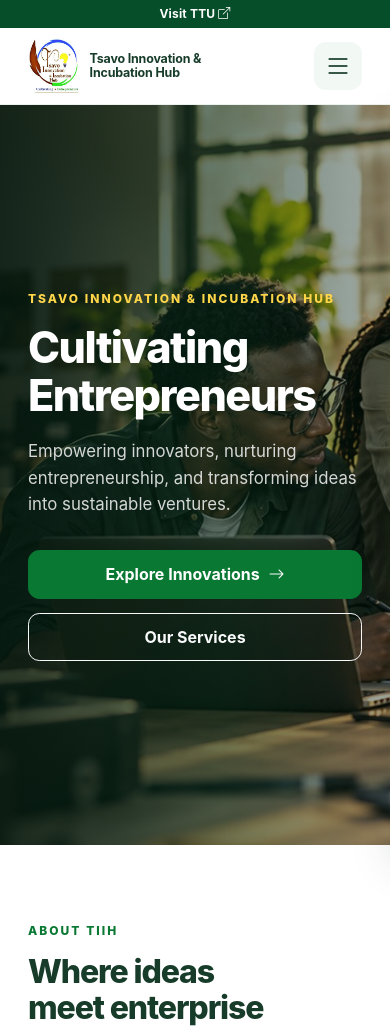
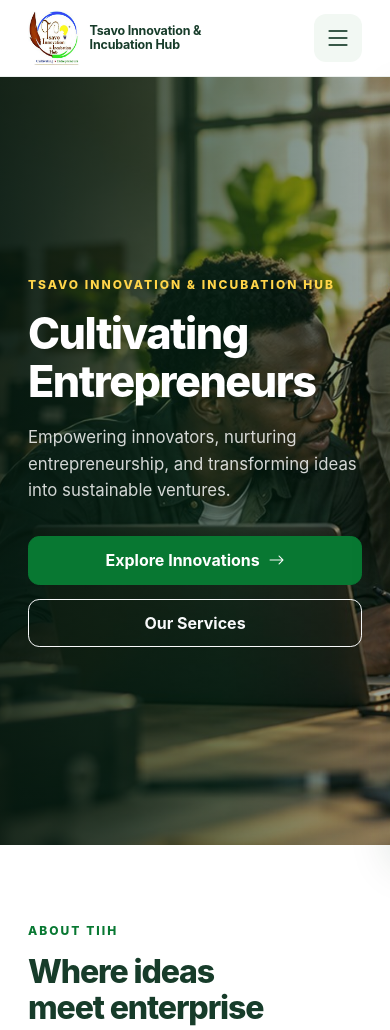
Before and after one commit to JAPHES/tsavo_innovation-incubation_hub_website, a Django app: page / in a window 390 px wide. Shown: the top 1030 px of the page. Run offline with Django 5.2, Linux system fonts and the light colour scheme; data that the repository does not hold is empty.

Commit message:
Move Visit TTU into main navigation

```diff
--- a/static/css/responsive.css
+++ b/static/css/responsive.css
@@ -34,12 +34,10 @@
 }
 
 @media (max-width: 580px) {
-  :root { --header-height: 104px; }
+  :root { --header-height: 76px; }
   body { font-size: .97rem; }
   .container { width: min(calc(100% - 2rem), var(--container)); }
-  .institution-bar { min-height: 28px; }
-  .institution-bar .container { min-height: 28px; justify-content: center !important; }
-  .institution-bar span { display: none; }
+  .institution-bar { display: none; }
   .main-nav, .nav-shell { min-height: 76px; }
   .brand { min-width: 0; gap: .6rem; }
   .brand img { width: 52px; height: 60px; }
--- a/templates/base.html
+++ b/templates/base.html
@@ -17,7 +17,7 @@
   <link href="https://cdn.jsdelivr.net/npm/bootstrap-icons@1.11.3/font/bootstrap-icons.min.css" rel="stylesheet">
   <link rel="stylesheet" href="{% static 'css/main.css' %}?v=20261029-4">
   <link rel="stylesheet" href="{% static 'css/components.css' %}?v=20261029-2">
-  <link rel="stylesheet" href="{% static 'css/responsive.css' %}?v=20261029-8">
+  <link rel="stylesheet" href="{% static 'css/responsive.css' %}?v=20261029-9">
   {% block extra_head %}{% endblock %}
 </head>
 <body>
--- a/templates/partials/navbar.html
+++ b/templates/partials/navbar.html
@@ -1,9 +1,8 @@
 {% load static %}
 <header class="site-header" data-header>
   <div class="institution-bar">
-    <div class="container d-flex justify-content-between align-items-center gap-3">
+    <div class="container d-flex align-items-center">
       <span><i class="bi bi-mortarboard-fill" aria-hidden="true"></i> An innovation hub of Taita Taveta University</span>
-      <a href="https://ttu.ac.ke/" target="_blank" rel="noopener">Visit TTU <i class="bi bi-box-arrow-up-right" aria-hidden="true"></i></a>
     </div>
   </div>
   <nav class="main-nav" aria-label="Primary navigation">
@@ -20,6 +19,7 @@
         <a class="{% if request.resolver_match.namespace == 'projects' %}active{% endif %}" href="{% url 'projects:list' %}">Innovation Projects</a>
         <a class="{% if request.resolver_match.namespace == 'team' %}active{% endif %}" href="{% url 'team:list' %}">Our Team</a>
         <a class="{% if request.resolver_match.namespace == 'contact' %}active{% endif %}" href="{% url 'contact:contact' %}">Contact Us</a>
+        <a href="https://ttu.ac.ke/" target="_blank" rel="noopener" aria-label="Visit Taita Taveta University (opens in a new tab)">Visit TTU</a>
       </div>
     </div>
   </nav>
```
